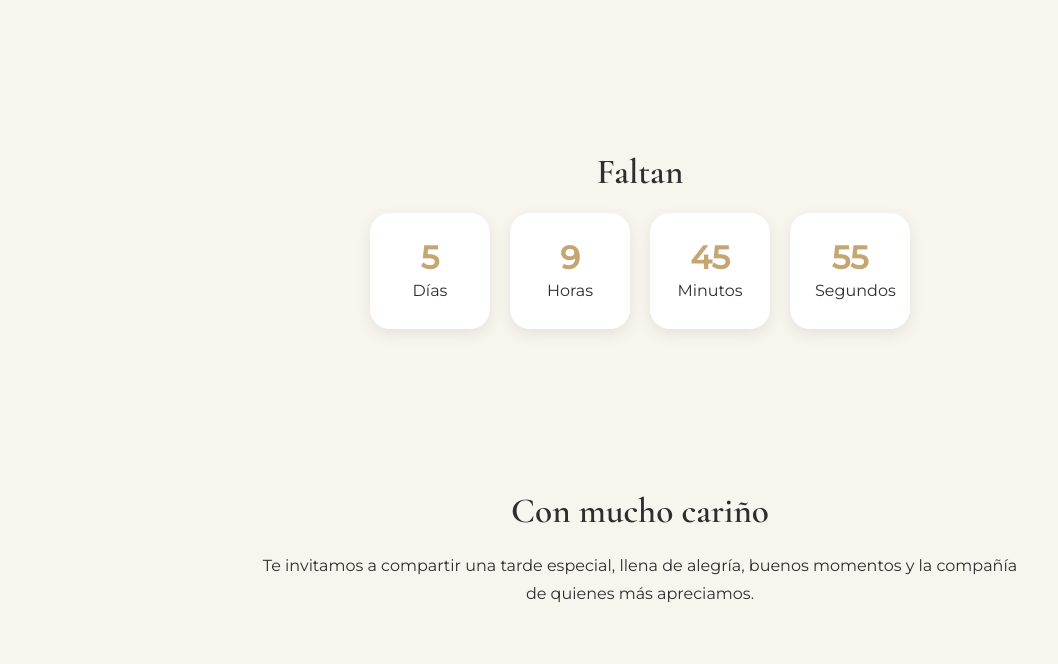
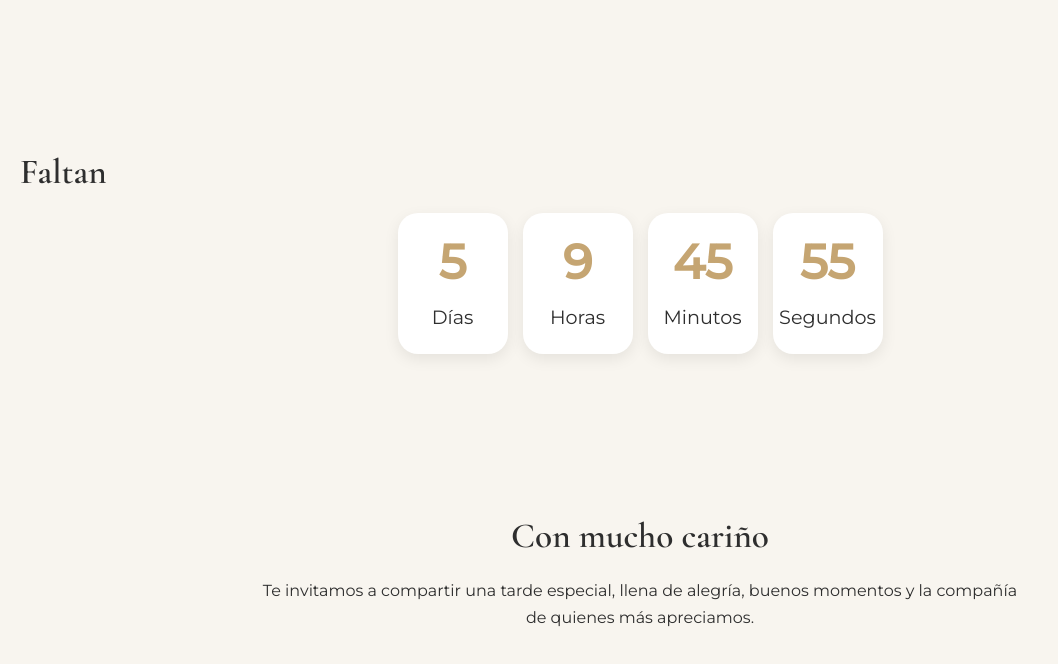
Before and after one commit to comander7217/cumpleana, a plain HTML site: page index.html in a window 1280 px wide. Shown: the part 1099-1763 px from the top of the page, without its empty margins (0-1058 px from the left). Drawn offline with nearby package versions, Linux system fonts and the light colour scheme.

Commit message:
Update style.css

```diff
--- a/css/style.css
+++ b/css/style.css
@@ -213,40 +213,56 @@ section h2 {
    COUNTDOWN
 ========================== */
 
-.countdown-section {
-
-    text-align: center;
-}
-
 .countdown {
 
     display: flex;
 
     justify-content: center;
-    gap: 20px;
+
+    gap: 15px;
 
     flex-wrap: wrap;
 }
 
 .countdown div {
 
-    width: 120px;
+    width: 110px;
+
+    min-height: 140px;
 
     background: white;
 
-    padding: 25px;
+    padding: 20px;
 
     border-radius: 20px;
 
     box-shadow: 0 5px 15px rgba(0,0,0,.08);
+
+    display: flex;
+
+    flex-direction: column;
+
+    justify-content: center;
+
+    align-items: center;
 }
 
 .countdown span {
 
-    font-size: 2rem;
+    font-size: 3rem;
+
     font-weight: bold;
 
     color: #c5a572;
+}
+
+.countdown p {
+
+    margin-top: 10px;
+
+    font-size: 1.2rem;
+
+    text-align: center;
 }
 
 /* ==========================
```
